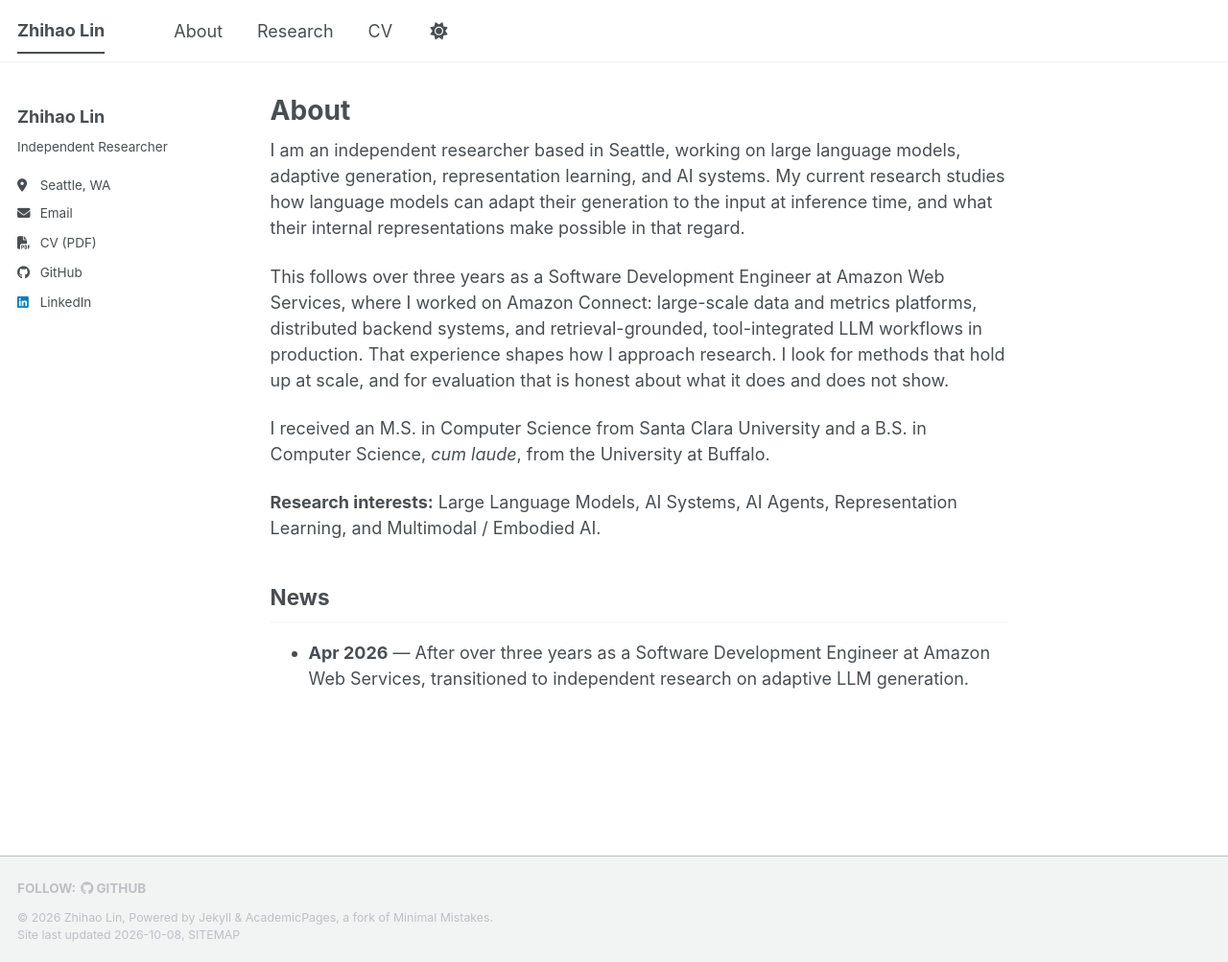
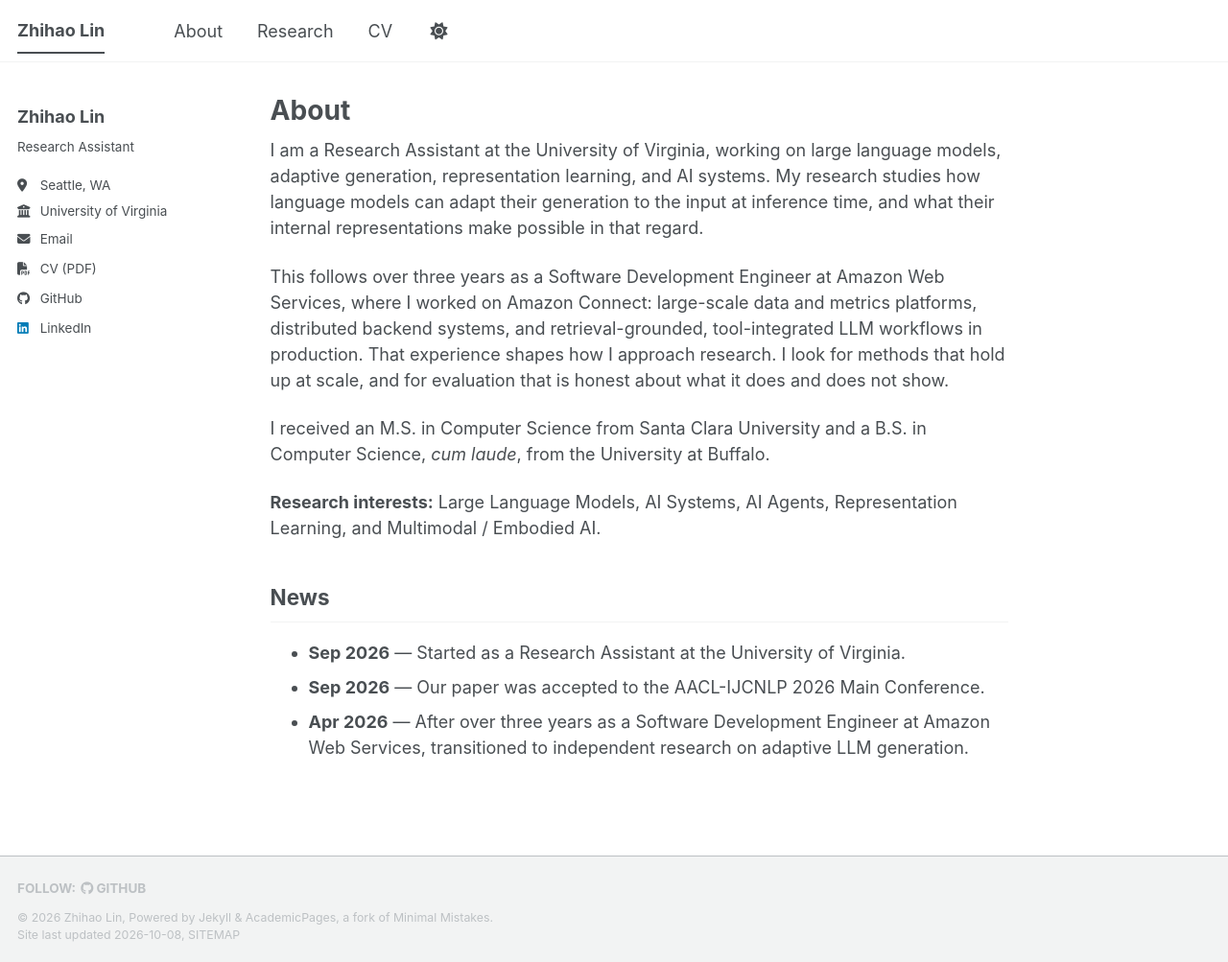
Before and after one commit to LinZhihaozlin22/LinZhihaozlin22.github.io, a Jekyll site: the page built from _pages/about.md, in a window 1280 px wide and 1003 px high. Shown: the whole window at 96% size. Built offline with Jekyll 4.4.1, drawn with Linux system fonts in a browser that asks for light colours; a style sheet for code colours, icons or effects is not loaded.

Commit message:
Add news for AACL-IJCNLP 2026 acceptance and UVA research role
Add news items for the paper's acceptance to the AACL-IJCNLP 2026 Main
Conference and for starting as a Research Assistant at the University
of Virginia. Reflect the new role in the About bio, sidebar, web CV,
Research page, and site description. The paper title, authors, and
manuscript are not mentioned.

Co-Authored-By: Claude Opus 5.5 <noreply@anthropic.com>

```diff
--- a/_config.yml
+++ b/_config.yml
@@ -12,7 +12,7 @@ site_theme               : "default" # The available themes options are "default
 title                    : "Zhihao Lin"
 title_separator          : "-"
 name                     : &name "Zhihao Lin"
-description              : &description "Zhihao Lin is an independent researcher working on large language models, adaptive generation, representation learning, and AI systems, following over three years of software engineering experience at Amazon Web Services."   # Update this with a general description of your site, this is the default if not overridden by a page
+description              : &description "Zhihao Lin is a Research Assistant at the University of Virginia working on large language models, adaptive generation, representation learning, and AI systems, following over three years of software engineering experience at Amazon Web Services."   # Update this with a general description of your site, this is the default if not overridden by a page
 url                      : https://linzhihaozlin22.github.io # The base hostname & protocol for your site e.g. "https://[your GitHub username].github.io",
                                                            # or if you already have some other page hosted on Github then use "https://[your GitHub username].github.io/[Your Repo Name]"
 baseurl                  : "" # the subpath of your site, e.g. "/blog"
@@ -28,9 +28,9 @@ author:
   avatar           :
   name             : "Zhihao Lin"
   pronouns         : # example: "she/her"
-  bio              : "Independent Researcher"
+  bio              : "Research Assistant"
   location         : "Seattle, WA"
-  employer         :
+  employer         : "University of Virginia"
   uri              : # URL
   email            : "zhihaolinsde@gmail.com"
   cv               : "/files/zhihao_lin_cv.pdf" # Path under the site root; rendered as a "CV (PDF)" sidebar link
--- a/_pages/about.md
+++ b/_pages/about.md
@@ -7,7 +7,7 @@ redirect_from:
   - /about.html
 ---
 
-I am an independent researcher based in Seattle, working on large language models, adaptive generation, representation learning, and AI systems. My current research studies how language models can adapt their generation to the input at inference time, and what their internal representations make possible in that regard.
+I am a Research Assistant at the University of Virginia, working on large language models, adaptive generation, representation learning, and AI systems. My research studies how language models can adapt their generation to the input at inference time, and what their internal representations make possible in that regard.
 
 This follows over three years as a Software Development Engineer at Amazon Web Services, where I worked on Amazon Connect: large-scale data and metrics platforms, distributed backend systems, and retrieval-grounded, tool-integrated LLM workflows in production. That experience shapes how I approach research. I look for methods that hold up at scale, and for evaluation that is honest about what it does and does not show.
 
@@ -18,4 +18,6 @@ I received an M.S. in Computer Science from Santa Clara University and a B.S. in
 News
 ------
 
+* **Sep 2026** — Started as a Research Assistant at the University of Virginia.
+* **Sep 2026** — Our paper was accepted to the AACL-IJCNLP 2026 Main Conference.
 * **Apr 2026** — After over three years as a Software Development Engineer at Amazon Web Services, transitioned to independent research on adaptive LLM generation.
```
Also changed, not shown: _pages/cv.md (+2 -0 lines), _pages/research.md (+2 -1 lines).
